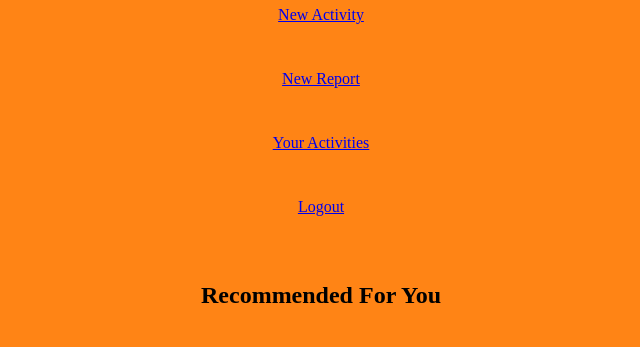
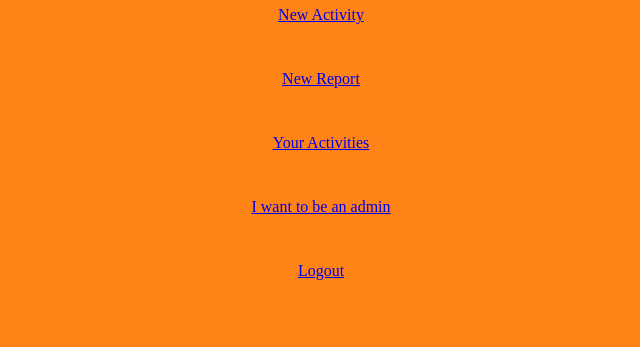
Before and after one commit to zhenyu1311/GRP26APP, a Django app: template kopidarat/templates/index.html in a window 1280 px wide. Shown: the part 226-573 px from the top of the page, without its empty margins (319-959 px from the left). Run offline with Django 4.2, Linux system fonts and the light colour scheme; the template is opened without the code that fills it, so the values that code supplies are empty.

Commit message:
Update index.html

```diff
--- a/kopidarat/templates/index.html
+++ b/kopidarat/templates/index.html
@@ -57,6 +57,8 @@
     <a href="{% url 'report' %}"> New Report </a>
     <br/><br>
     <a href="{% url 'user_activity' %}"> Your Activities </a>
+    <br/><br>
+    <a href="{% url 'become_admin' %}"> I want to be an admin </a>
     <br/><br>
     <a href="{% url 'logout' %}"> Logout </a>
     <br/><br>
```
